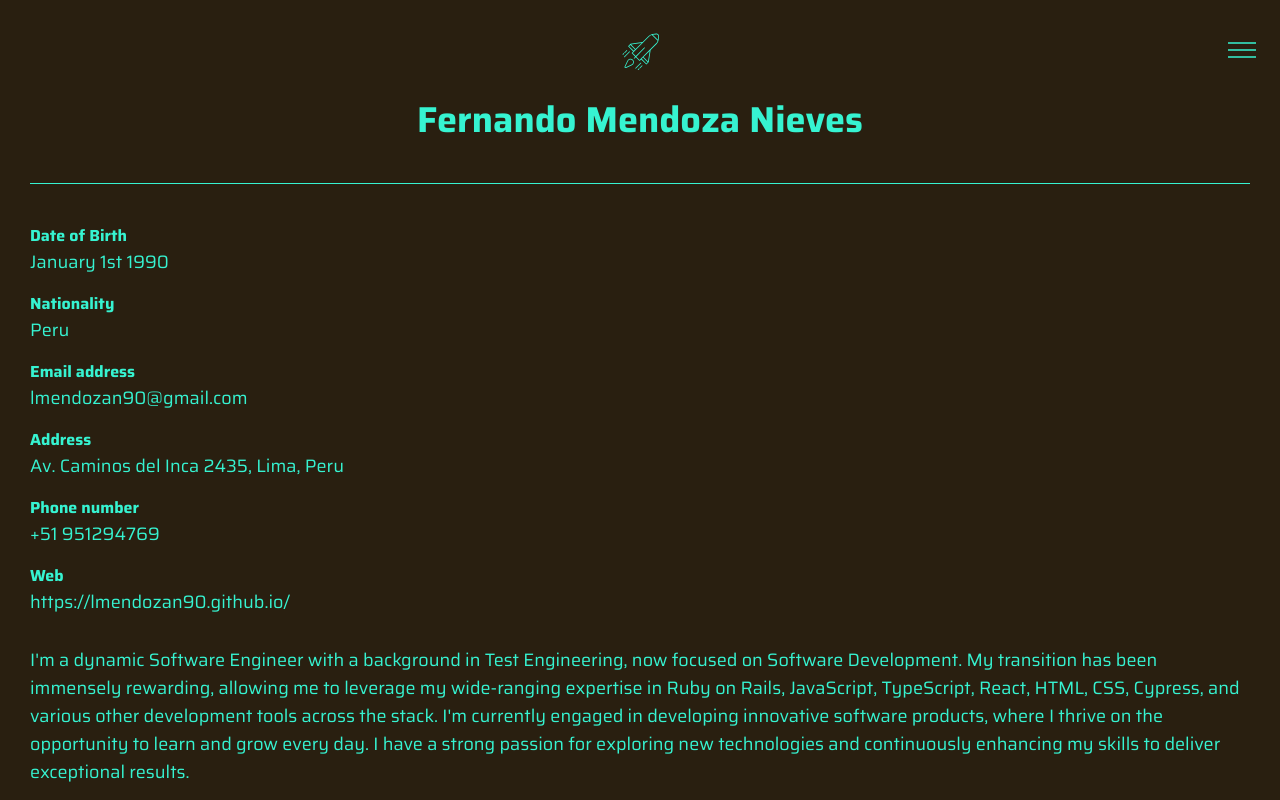
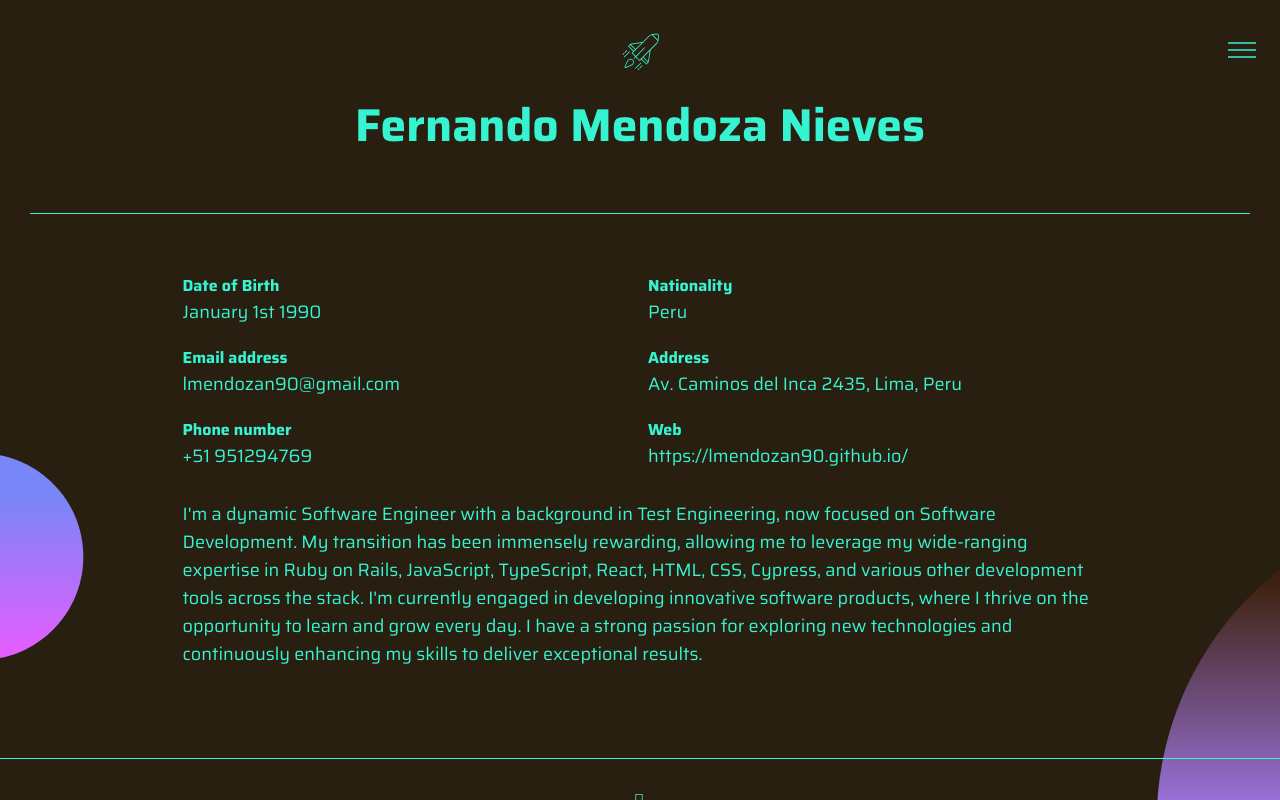
Before and after one commit to lmendozan90/lmendozan90.github.io, a React (Create React App) app: page / in a window 1280 px wide. Shown: the top 800 px of the page. Built offline with nearby package versions, Linux system fonts and the light colour scheme.

Commit message:
Integrate background for middle views

```diff
--- a/src/App.tsx
+++ b/src/App.tsx
@@ -4,7 +4,7 @@ import Home from "./pages/Home";
 function App() {
   return (
     <Router>
-      <div className="App w-full min-h-screen bg-[#291f10] text-[#36f3d1] text-lg">
+      <div className="App w-full min-h-screen bg-[#291f10] text-[#36f3d1] text-lg overflow-x-hidden">
         <Routes>
           <Route path="/" element={<Home />} />
         </Routes>
--- /dev/null
+++ b/src/assets/icons/planetBackgroundIcon.tsx
@@ -0,0 +1,145 @@
+import React from "react";
+
+const PlanetBackgroungIcon = () => {
+  return (
+    <svg
+      xmlns="http://www.w3.org/2000/svg"
+      viewBox="0 0 1024 11200"
+      className="top-0 left-0 absolute w-full pointer-events-none box-border hidden md:block"
+    >
+      <defs>
+        <linearGradient id="planet1" gradientTransform="rotate(90)">
+          <stop offset="20.31%" stop-color="#7986F7"></stop>
+          <stop offset="100%" stop-color="#E85CFF"></stop>
+        </linearGradient>
+        <linearGradient id="planet2" gradientTransform="rotate(90)">
+          <stop offset="2.08%" stop-color="#3D210D"></stop>
+          <stop offset="54.69%" stop-color="#A981FF"></stop>
+          <stop offset="100%" stop-color="#28FFD8"></stop>
+        </linearGradient>
+        <linearGradient id="planet3" gradientTransform="rotate(90)">
+          <stop offset="3.65%" stop-color="#FA73E9"></stop>
+          <stop offset="38.02%" stop-color="#B062FF"></stop>
+          <stop offset="97.92%" stop-color="#322109"></stop>
+        </linearGradient>
+        <linearGradient id="planet4" gradientTransform="rotate(90)">
+          <stop offset="3.65%" stop-color="#5BD1D8"></stop>
+          <stop offset="28.65%" stop-color="#FC8BB7"></stop>
+          <stop offset="97.92%" stop-color="#352309"></stop>
+        </linearGradient>
+        <linearGradient id="planet5" gradientTransform="rotate(90)">
+          <stop offset="29.69%" stop-color="#FF9559"></stop>
+          <stop offset="75.52%" stop-color="#341A07"></stop>
+        </linearGradient>
+        <linearGradient id="planet6" gradientTransform="rotate(90)">
+          <stop offset="0%" stop-color="#89F1F1"></stop>
+          <stop offset="58.85%" stop-color="#342208"></stop>
+        </linearGradient>
+        <linearGradient id="planet7" gradientTransform="rotate(90)">
+          <stop offset="35.42%" stop-color="#F189B4"></stop>
+          <stop offset="80.21%" stop-color="#619BF2"></stop>
+        </linearGradient>
+        <linearGradient id="planet8" gradientTransform="rotate(90)">
+          <stop offset="29.69%" stop-color="#5CECE3"></stop>
+          <stop offset="75.52%" stop-color="#8B199D"></stop>
+        </linearGradient>
+        <linearGradient id="planet9" gradientTransform="rotate(90)">
+          <stop offset="3.65%" stop-color="#EB9090"></stop>
+          <stop offset="38.02%" stop-color="#F3A87E"></stop>
+          <stop offset="97.92%" stop-color="#2B1B05"></stop>
+        </linearGradient>
+        <linearGradient id="planet10" gradientTransform="rotate(90)">
+          <stop offset="3.65%" stop-color="#5BD8D1"></stop>
+          <stop offset="53.65%" stop-color="#FC8B8B"></stop>
+          <stop offset="97.92%" stop-color="#432209"></stop>
+        </linearGradient>
+      </defs>
+      <svg x="0" y="0">
+        <path
+          d="M0 364.219v162.228c37.997-7.452 66.666-40.932 66.666-81.113 0-40.18-28.669-73.662-66.666-81.115z"
+          fill="url('#planet1')"
+        ></path>
+        <path
+          d="M1024 455.723C963.94 502.7 925.332 575.839 925.332 658c0 82.16 38.609 155.299 98.668 202.277z"
+          fill="url('#planet2')"
+        ></path>
+        <path
+          d="M0 1474.074v349.184c64.72-31.443 109.334-97.805 109.334-174.592S64.719 1505.517 0 1474.074z"
+          fill="url('#planet3')"
+        ></path>
+        <path
+          d="M1024 1768.651c-50.22 21.883-85.334 71.954-85.334 130.233 0 58.279 35.113 108.35 85.334 130.232z"
+          fill="url('#planet4')"
+        ></path>
+        <path
+          d="M0 2658.576v374.848c50.047-46.837 81.334-113.472 81.334-187.424 0-73.952-31.287-140.587-81.334-187.424z"
+          fill="url('#planet5')"
+        ></path>
+        <path
+          d="M1024 3059.35c-40.617 5.232-72 39.943-72 81.984s31.383 76.75 72 81.982z"
+          fill="url('#planet6')"
+        ></path>
+        <path
+          d="M0 3697.787v340.426c70.605-24.331 121.334-91.344 121.334-170.213S70.605 3722.118 0 3697.787z"
+          fill="url('#planet7')"
+        ></path>
+        <path
+          d="M1024 3908.018c-62.98 56.048-102.666 137.707-102.666 228.648s39.685 172.6 102.666 228.649z"
+          fill="url('#planet8')"
+        ></path>
+        <path
+          d="M0 4877.58v299.508c43.155-35.582 70.666-89.454 70.666-149.754S43.155 4913.162 0 4877.58z"
+          fill="url('#planet9')"
+        ></path>
+        <path
+          d="M1024 5269.691c-35.546 25.809-58.666 67.688-58.666 114.975 0 47.287 23.12 89.166 58.666 114.975z"
+          fill="url('#planet10')"
+        ></path>
+      </svg>
+      <svg x="0" y="5600">
+        <path
+          d="M0 364.219v162.228c37.997-7.452 66.666-40.932 66.666-81.113 0-40.18-28.669-73.662-66.666-81.115z"
+          fill="url('#planet1')"
+        ></path>
+        <path
+          d="M1024 455.723C963.94 502.7 925.332 575.839 925.332 658c0 82.16 38.609 155.299 98.668 202.277z"
+          fill="url('#planet2')"
+        ></path>
+        <path
+          d="M0 1474.074v349.184c64.72-31.443 109.334-97.805 109.334-174.592S64.719 1505.517 0 1474.074z"
+          fill="url('#planet3')"
+        ></path>
+        <path
+          d="M1024 1768.651c-50.22 21.883-85.334 71.954-85.334 130.233 0 58.279 35.113 108.35 85.334 130.232z"
+          fill="url('#planet4')"
+        ></path>
+        <path
+          d="M0 2658.576v374.848c50.047-46.837 81.334-113.472 81.334-187.424 0-73.952-31.287-140.587-81.334-187.424z"
+          fill="url('#planet5')"
+        ></path>
+        <path
+          d="M1024 3059.35c-40.617 5.232-72 39.943-72 81.984s31.383 76.75 72 81.982z"
+          fill="url('#planet6')"
+        ></path>
+        <path
+          d="M0 3697.787v340.426c70.605-24.331 121.334-91.344 121.334-170.213S70.605 3722.118 0 3697.787z"
+          fill="url('#planet7')"
+        ></path>
+        <path
+          d="M1024 3908.018c-62.98 56.048-102.666 137.707-102.666 228.648s39.685 172.6 102.666 228.649z"
+          fill="url('#planet8')"
+        ></path>
+        <path
+          d="M0 4877.58v299.508c43.155-35.582 70.666-89.454 70.666-149.754S43.155 4913.162 0 4877.58z"
+          fill="url('#planet9')"
+        ></path>
+        <path
+          d="M1024 5269.691c-35.546 25.809-58.666 67.688-58.666 114.975 0 47.287 23.12 89.166 58.666 114.975z"
+          fill="url('#planet10')"
+        ></path>
+      </svg>
+    </svg>
+  );
+};
+
+export default PlanetBackgroungIcon;
--- a/src/components/General.tsx
+++ b/src/components/General.tsx
@@ -11,14 +11,14 @@ const General: React.FC = () => {
         <div className="mx-auto mb-[27px]">
           <RocketIcon width="38" height="38" fill="currentColor" />
         </div>
-        <span className="text-4xl leading-[46px] font-bold">
+        <span className="text-4xl leading-[46px] font-bold md:px-[12.5%] md:text-[46px] md:leading-[56px]">
           Fernando Mendoza Nieves
         </span>
       </header>
       {/* General Info*/}
-      <section className="border-t border-[#36f3d1] mt-10 pt-10">
+      <section className="border-t border-[#36f3d1] mt-10 pt-10 md:mt-[60px] md:pt-[60px] md:px-[12.5%]">
         <div className="mb-[30px]">
-          <div className="grid gap-4">
+          <div className="grid gap-4 md:grid-cols-2 md:gap-x-4 md:gap-y-5">
             <div className="flex flex-col">
               <span className="font-bold text-base">Date of Birth</span>
               <span>January 1st 1990</span>
@@ -45,8 +45,6 @@ const General: React.FC = () => {
             </div>
           </div>
         </div>
-      </section>
-      <section>
         <p>
           I'm a dynamic Software Engineer with a background in Test Engineering,
           now focused on Software Development. My transition has been immensely
--- a/src/components/MenuList.tsx
+++ b/src/components/MenuList.tsx
@@ -11,11 +11,7 @@ const MenuList: React.FC = () => {
   const location = useLocation();
   const [displayMenu, setDisplayMenu] = useState(false);
   // Helper function to check if the link is active
-  const isActiveLink = (hash: string) => {
-    console.log("location.hash: ", location.hash);
-    console.log("hash: ", hash);
-    return location.hash === hash;
-  };
+  const isActiveLink = (hash: string) => location.hash === hash;
 
   return (
     <>
@@ -34,6 +30,7 @@ const MenuList: React.FC = () => {
         menuClassName={
           "bg-[#291f10] flex flex-col h-full overflow-y-auto py-0 px-6 pt-[150px]"
         }
+        customBurgerIcon={false}
       >
         <div className="!flex items-center h-10 left-0 mt-[30px] mx-6 mb-0 fixed right-0 top-0 z-30">
           <button
--- a/src/components/WorkExperience.tsx
+++ b/src/components/WorkExperience.tsx
@@ -19,7 +19,7 @@ const WorkExperience: React.FC = () => {
       <section className="border-t border-[#36f3d1] mt-10 pt-10">
         {/* Work Experience */}
         {JobsDescription.map((job, index) => (
-          <article key={index} className="mb-2.5 flex break-words">
+          <article key={index} className="mb-2.5 flex break-words z-10">
             <div className="pr-4 flex flex-col min-w-10 items-center">
               <BriefcaseIcon width="38" height="38" fill="currentColor" />
               <div className="h-full w-[1px] text-[#36f3d1] bg-current"></div>
--- a/src/pages/Home.tsx
+++ b/src/pages/Home.tsx
@@ -1,7 +1,4 @@
 import * as React from "react";
-import { useState } from "react";
-import { slide as Menu } from "react-burger-menu";
-import { HashLink } from "react-router-hash-link";
 import MenuList from "../components/MenuList";
 import General from "../components/General";
 import WorkExperience from "../components/WorkExperience";
@@ -10,12 +7,13 @@ import Languages from "../components/Languages";
 import Strengths from "../components/Strengths";
 import Education from "../components/Education";
 import Hobbies from "../components/Hobbies";
-import SandwichIcon from "../assets/icons/sandwichIcon";
-import CrossIcon from "../assets/icons/crossIcon";
+import PlanetBackgroundIcon from "../assets/icons/planetBackgroundIcon";
 
 const Home: React.FC = () => {
   return (
-    <div className="">
+    <div className="relative h-full p-0 overflow-y-hidden">
+      <PlanetBackgroundIcon />
+      <div className="relative z-10">
         <MenuList />
         <General />
         <WorkExperience />
@@ -25,6 +23,7 @@ const Home: React.FC = () => {
         <Education />
         <Hobbies />
       </div>
+    </div>
   );
 };
 
```
Lines whose indentation alone changed are shown as unchanged.
